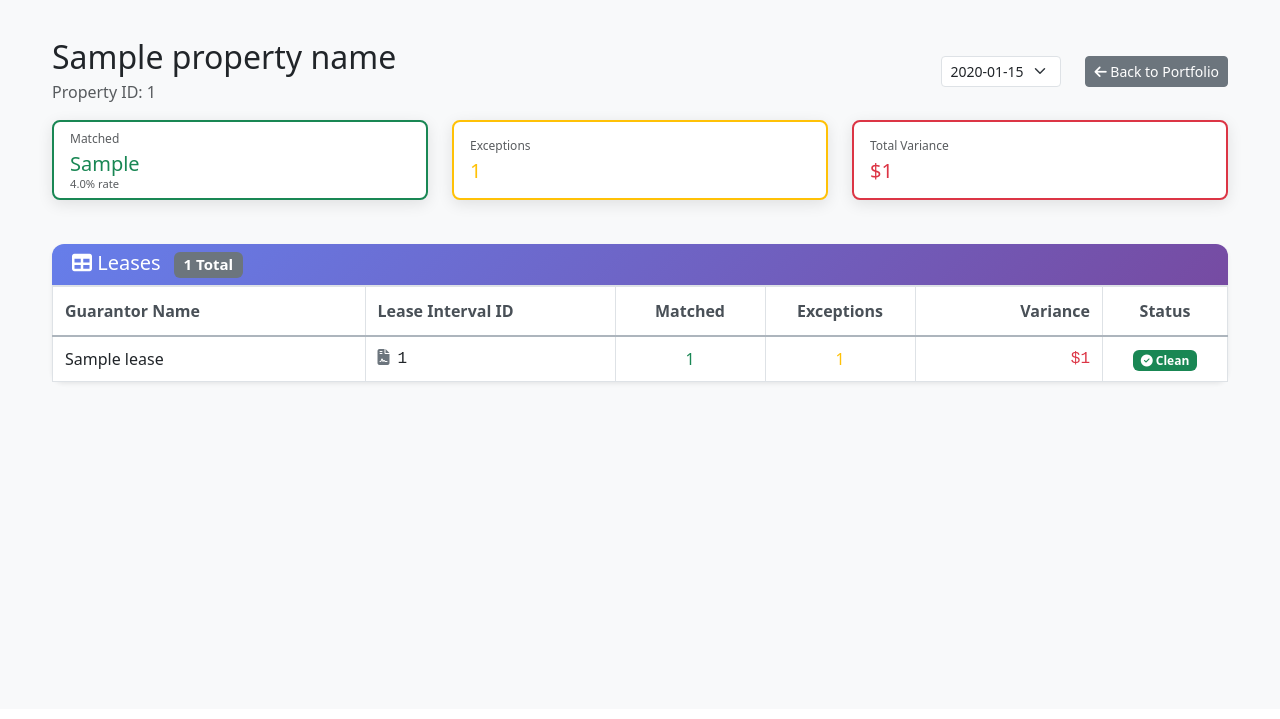
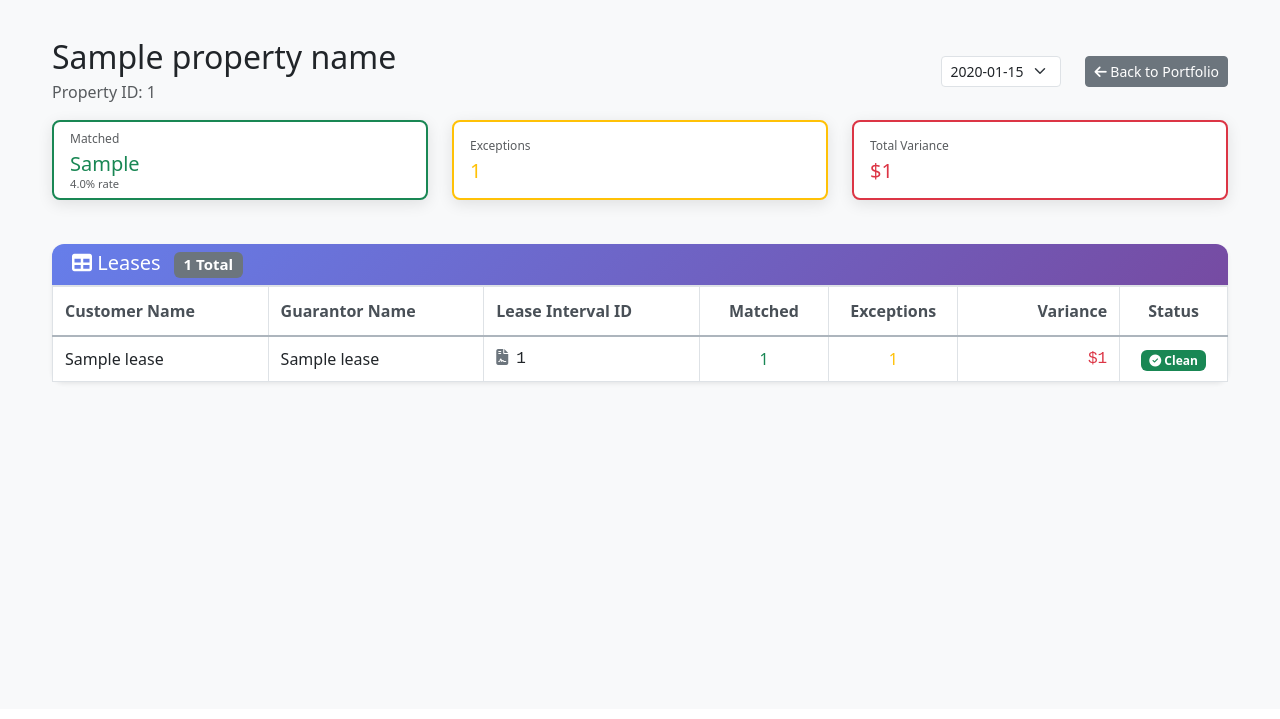
Before and after one commit to PeakMade/LeaseFileAudit, a Flask app: template templates/property.html in a window 1280 px wide. Shown: the part 81-800 px from the top of the page. Run offline with Flask 3, Linux system fonts and the light colour scheme; the template is opened without the code that fills it: most values are stand-ins (such as "Sample title", 1, 10 or a date in 2020).

Commit message:
add customer_name field to lease dashboard and adjust year dropdown choices

```diff
--- a/audit_engine/canonical_fields.py
+++ b/audit_engine/canonical_fields.py
@@ -38,6 +38,9 @@ class CanonicalField(str, Enum):
 
     CUSTOMER_ID = "CUSTOMER_ID"
     """Unique identifier for a customer account"""
+
+    CUSTOMER_NAME = "CUSTOMER_NAME"
+    """Name of the customer"""
 
     GUARANTOR_NAME = "GUARANTOR_NAME"
     """Name of the guarantor for the lease"""
--- a/audit_engine/mappings.py
+++ b/audit_engine/mappings.py
@@ -33,6 +33,7 @@ class ARSourceColumns:
     IS_DELETED = "IS_DELETED"
     IS_REVERSAL = "IS_REVERSAL"
     ID = "ID"
+    CUSTOMER_NAME = "CUSTOMER_NAME"
     GUARANTOR_NAME = "GUARANTOR_NAME"
 
 
@@ -169,6 +170,7 @@ AR_TRANSACTIONS_MAPPING = SourceMapping(
         ARSourceColumns.IS_DELETED,
         ARSourceColumns.IS_REVERSAL,
         ARSourceColumns.ID,
+        ARSourceColumns.CUSTOMER_NAME,
         ARSourceColumns.GUARANTOR_NAME,
     ],
     column_transforms=[
@@ -184,6 +186,7 @@ AR_TRANSACTIONS_MAPPING = SourceMapping(
         ColumnTransform(ARSourceColumns.IS_DELETED, CanonicalField.IS_DELETED),
         ColumnTransform(ARSourceColumns.IS_REVERSAL, CanonicalField.IS_REVERSAL),
         ColumnTransform(ARSourceColumns.ID, CanonicalField.AR_TRANSACTION_ID),
+        ColumnTransform(ARSourceColumns.CUSTOMER_NAME, CanonicalField.CUSTOMER_NAME),
         ColumnTransform(ARSourceColumns.GUARANTOR_NAME, CanonicalField.GUARANTOR_NAME),
     ],
     row_filter=_ar_row_filter,
--- a/audit_engine/normalize.py
+++ b/audit_engine/normalize.py
@@ -46,6 +46,7 @@ def normalize_ar_transactions(df: pd.DataFrame) -> pd.DataFrame:
         CanonicalField.IS_REVERSAL.value,
         CanonicalField.POST_DATE.value,
         CanonicalField.AR_CODE_NAME.value,
+        CanonicalField.CUSTOMER_NAME.value,
         CanonicalField.GUARANTOR_NAME.value
     ]
 
--- a/templates/property.html
+++ b/templates/property.html
@@ -83,7 +83,8 @@
                         <table class="table table-hover table-bordered mb-0" style="border-collapse: collapse;">
                             <thead style="background-color: #f8f9fa; position: sticky; top: 0; z-index: 10;">
                                 <tr style="border-bottom: 2px solid #dee2e6;">
-                                    <th style="width: 250px; padding: 12px; font-weight: 600; color: #495057; border-right: 1px solid #dee2e6;">Guarantor Name</th>
+                                    <th style="width: 200px; padding: 12px; font-weight: 600; color: #495057; border-right: 1px solid #dee2e6;">Customer Name</th>
+                                    <th style="width: 200px; padding: 12px; font-weight: 600; color: #495057; border-right: 1px solid #dee2e6;">Guarantor Name</th>
                                     <th style="width: 200px; padding: 12px; font-weight: 600; color: #495057; border-right: 1px solid #dee2e6;">Lease Interval ID</th>
                                     <th class="text-center" style="width: 120px; padding: 12px; font-weight: 600; color: #495057; border-right: 1px solid #dee2e6;">Matched</th>
                                     <th class="text-center" style="width: 120px; padding: 12px; font-weight: 600; color: #495057; border-right: 1px solid #dee2e6;">Exceptions</th>
@@ -95,6 +96,9 @@
                                 {% for lease in lease_summary %}
                                 <tr class="lease-row" style="cursor: pointer; transition: background-color 0.15s;"
                                     onclick="window.location.href='{{ url_for('main.lease_view', run_id=run_id, property_id=property_id, lease_interval_id=lease.lease_interval_id) }}'">
+                                    <td style="padding: 10px 12px; border-right: 1px solid #dee2e6;">
+                                        {{ lease.customer_name if lease.customer_name else '' }}
+                                    </td>
                                     <td style="padding: 10px 12px; border-right: 1px solid #dee2e6;">
                                         {% if lease.guarantor_name %}
                                             {{ lease.guarantor_name }}
```
Also changed, not shown: templates/upload.html (+4 -3 lines), web/views.py (+14 -5 lines).
